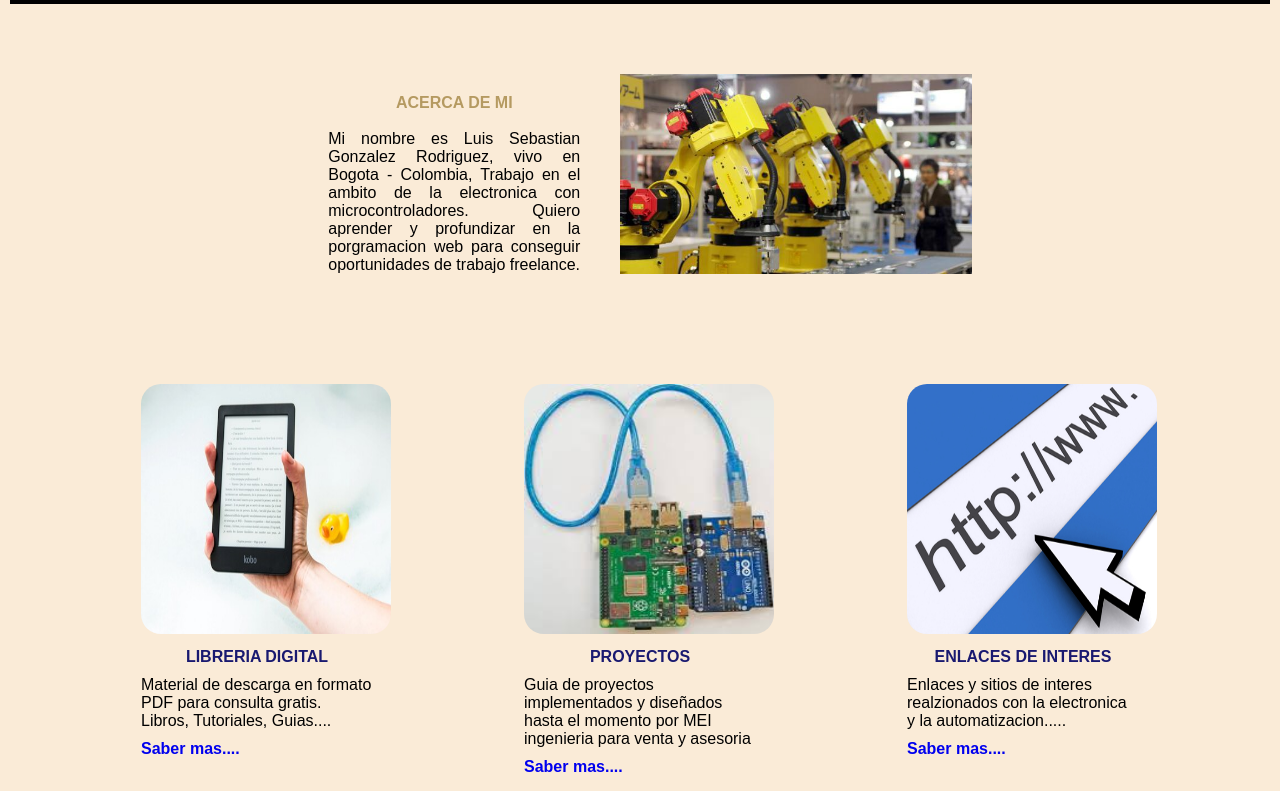
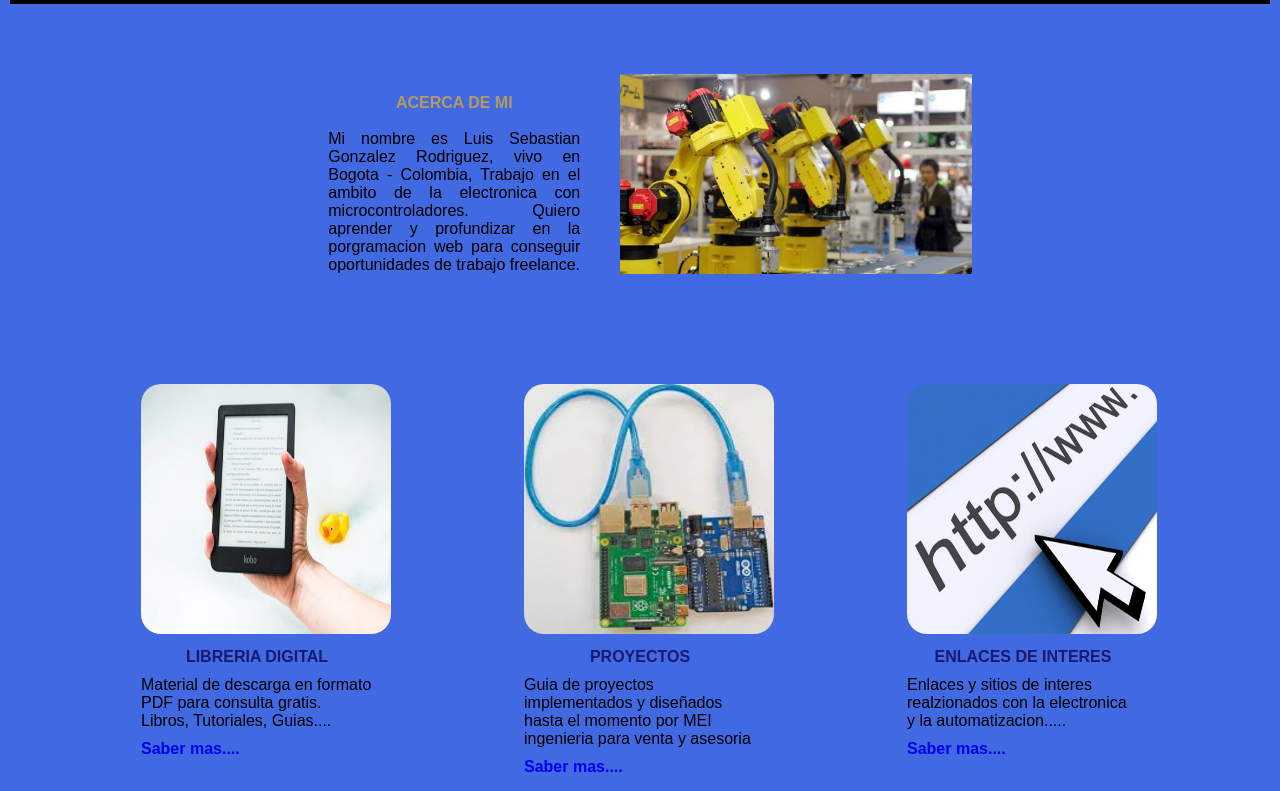
Before and after one commit to Lsgrsebas/mirepositorioremoto, a plain HTML site: page index.html in a window 1280 px wide. Shown: the part 137-928 px from the top of the page. Drawn offline with Linux system fonts and the light colour scheme.

Commit message:
cambio color de fondo

```diff
--- a/nuevo1.css
+++ b/nuevo1.css
@@ -14,7 +14,7 @@
 }
 
 body {
-    background-color: antiquewhite;
+    background-color: royalblue;
 }
 
                                 /******************* CONFIGURACION INICIAL *********************/
```
